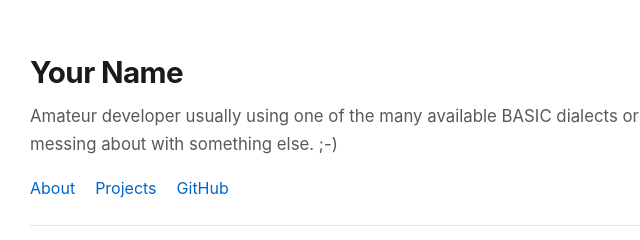
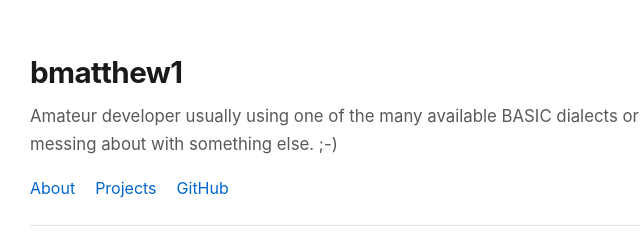
Before and after one commit to bmatthew1/simple-cloudflare-site, a plain HTML site: page index.html in a window 1280 px wide. Shown: the top 240 px of the page, 290-930 px from the left. Drawn offline with Linux system fonts and the light colour scheme.

Commit message:
Update header to display username 'bmatthew1'

```diff
--- a/index.html
+++ b/index.html
@@ -113,7 +113,7 @@
 <body>
 
   <header>
-    <h1>Your Name</h1>
+    <h1>bmatthew1</h1>
     <p class="subtitle">Amateur developer usually using one of the many available BASIC dialects or messing about with something else. ;-)</p>
     <nav>
       <a href="#about">About</a>
```
